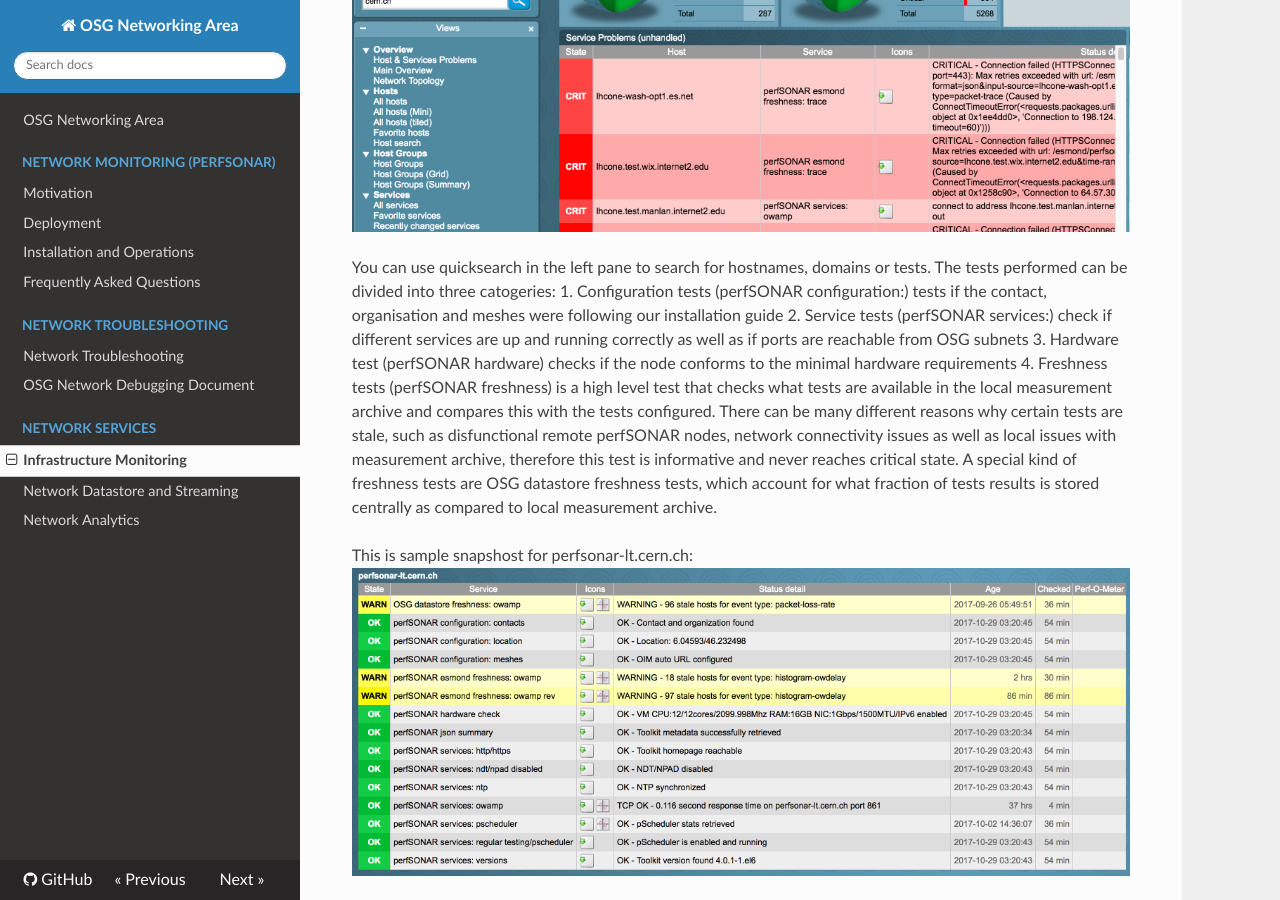
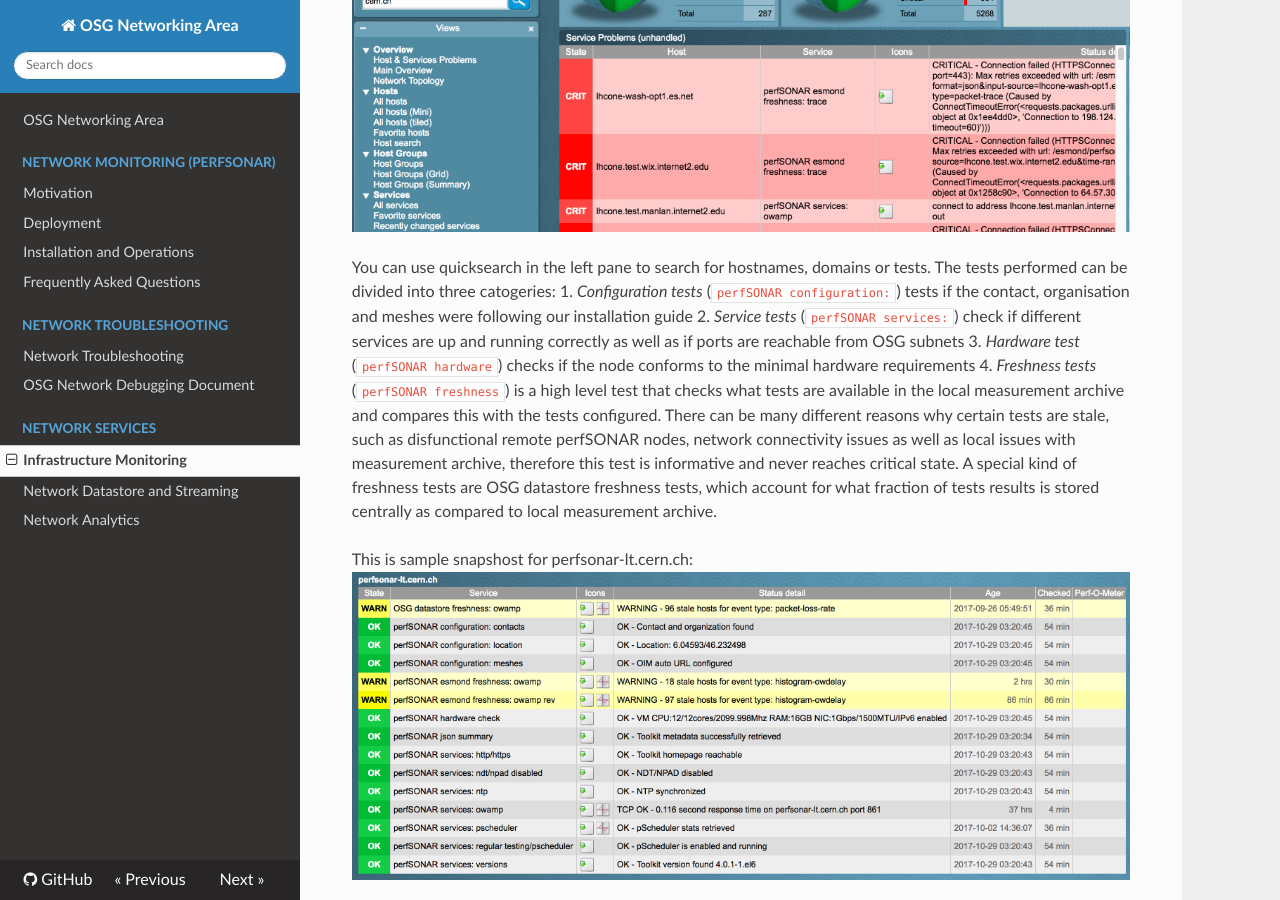
Before and after one commit to osg-htc/networking, an MkDocs documentation site: the page built from docs/perfsonar/psetf.md, in a window 1280 px wide and 900 px high, scrolled down 535 px. Built offline with MkDocs 1.6.1, drawn with Linux system fonts in a browser that asks for light colours; nearby versions of some CDN libraries; old or Windows-style settings are respelled for this version of MkDocs.

```diff
--- a/docs/perfsonar/psetf.md
+++ b/docs/perfsonar/psetf.md
@@ -9,10 +9,10 @@ A sample initial dashboard is shown below:
 ![dashboard](../img/etf.png)
 
 You can use quicksearch in the left pane to search for hostnames, domains or tests. The tests performed can be divided into three catogeries:
-1. Configuration tests (perfSONAR configuration:) tests if the contact, organisation and meshes were following our installation guide
-2. Service tests (perfSONAR services:) check if different services are up and running correctly as well as if ports are reachable from OSG subnets
-3. Hardware test (perfSONAR hardware) checks if the node conforms to the minimal hardware requirements
-4. Freshness tests (perfSONAR freshness) is a high level test that checks what tests are available in the local measurement archive and compares this with the tests configured. There can be many different reasons why certain tests are stale, such as disfunctional remote perfSONAR nodes, network connectivity issues as well as local issues with measurement archive, therefore this test is informative and never reaches critical state. A special kind of freshness tests are OSG datastore freshness tests, which account for what fraction of tests results is stored centrally as compared to local measurement archive.
+1. *Configuration tests* (`perfSONAR configuration:`) tests if the contact, organisation and meshes were following our installation guide
+2. *Service tests* (`perfSONAR services:`) check if different services are up and running correctly as well as if ports are reachable from OSG subnets
+3. *Hardware test* (`perfSONAR hardware`) checks if the node conforms to the minimal hardware requirements
+4. *Freshness tests* (`perfSONAR freshness`) is a high level test that checks what tests are available in the local measurement archive and compares this with the tests configured. There can be many different reasons why certain tests are stale, such as disfunctional remote perfSONAR nodes, network connectivity issues as well as local issues with measurement archive, therefore this test is informative and never reaches critical state. A special kind of freshness tests are OSG datastore freshness tests, which account for what fraction of tests results is stored centrally as compared to local measurement archive.
 
 This is sample snapshost for perfsonar-lt.cern.ch:
 ![etf_page](../img/etf_page.png)
```
